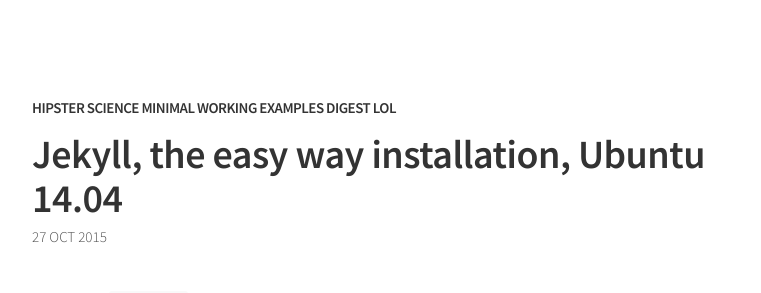
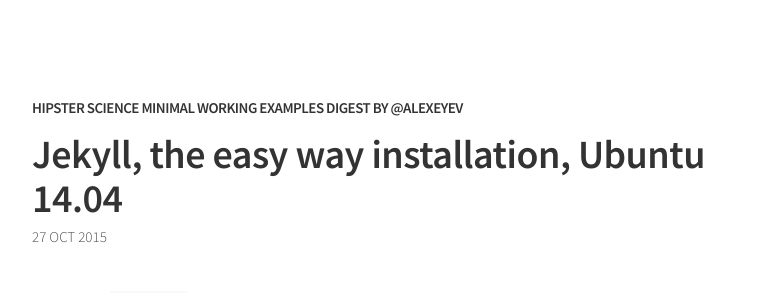
Before and after one commit to alexeyev/alexeyev.github.io, a Jekyll site: the page built from _posts/2015-10-27-easy-jekyll-for-ubuntu-14-04.md, in a window 1280 px wide. Shown: the top 293 px of the page, without its empty margins (248-1009 px from the left). Built offline with Jekyll 4.4.1, drawn with Linux system fonts in a browser that asks for light colours.

Commit message:
narcissism++

```diff
--- a/_config.yml
+++ b/_config.yml
@@ -1,7 +1,7 @@
 
 person:               anton
 
-name:               "hipster science minimal working examples digest lol"
+name:               "hipster science minimal working examples digest by @alexeyev"
 
 sass:
   style:            :compressed
```
